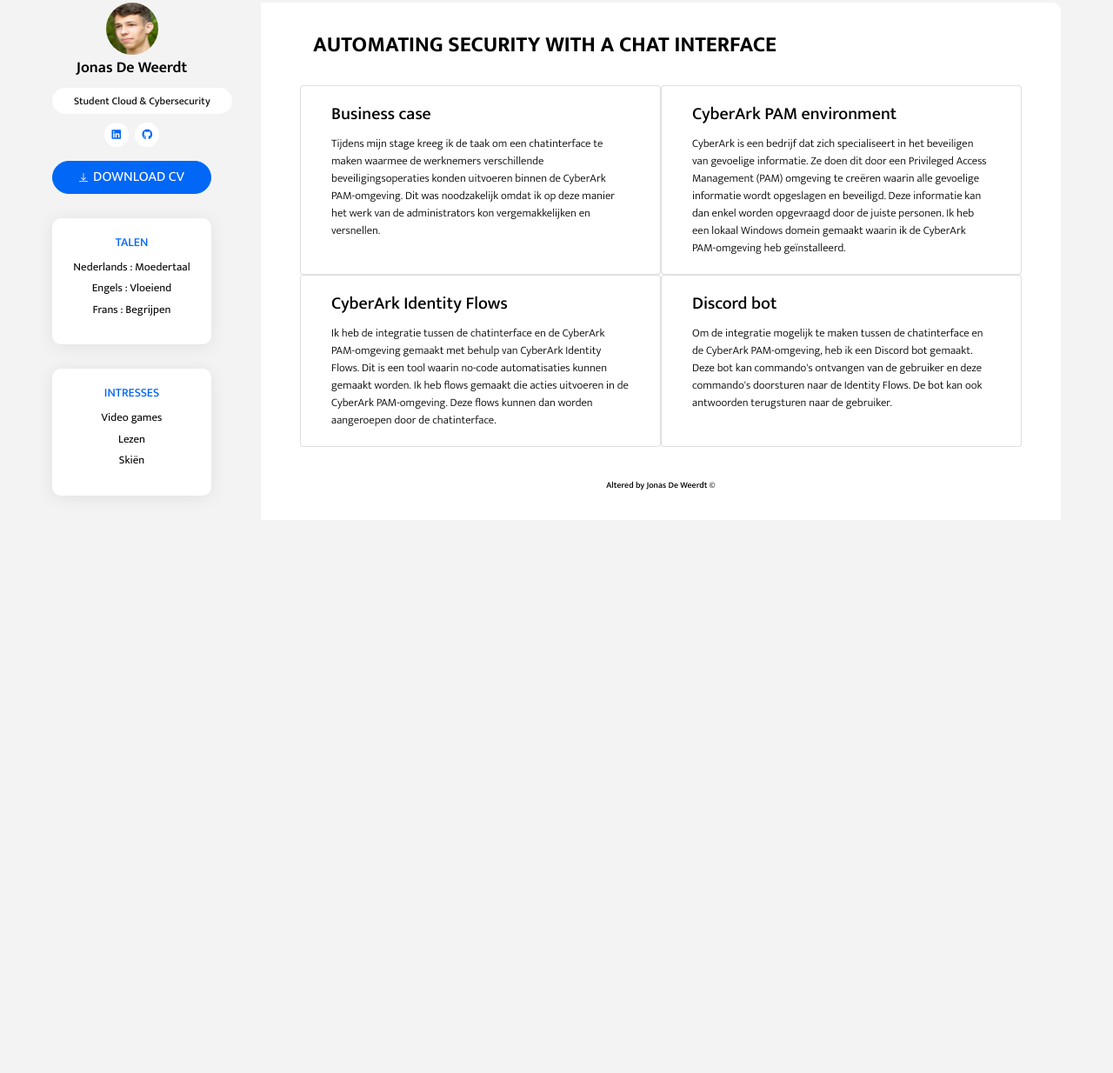
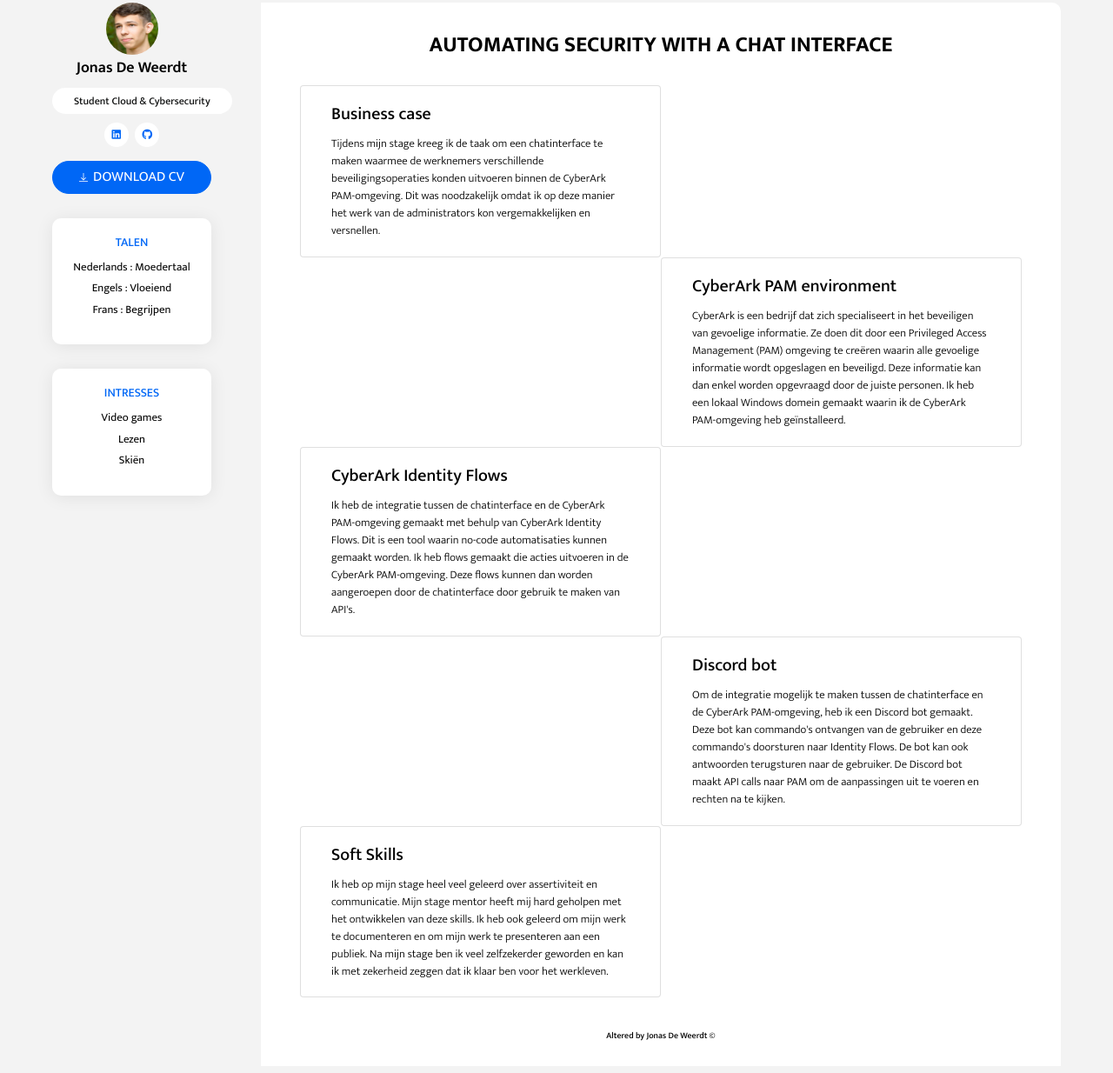
Before and after one commit to JonasDeWeerdt/Portfolio, a website: page stage.html in a window 1280 px wide. Shown: the part 84-1318 px from the top of the page at 87% size. Before the commit the page ends 800 px from the top, so only its background shows below. Drawn offline with Linux system fonts and the light colour scheme.

Commit message:
Stage pagina 'afgemaakt' + Stage bij actiwise aangevuld in timeline

```diff
--- a/stage.html
+++ b/stage.html
@@ -71,9 +71,9 @@
         </aside>
         <main>
             <section class="portfolio-section">
-                <h2 class="section-title">Automating security with a chat interface</h2>
-                <div class="row">
-                    <div class="card col-lg-6">
+                <h2 class="section-title text-center">Automating security with a chat interface</h2>
+                <div class="row ">
+                    <div class="card  col-lg-6">
                         <div class="card-body">
                             <h5 class="card-title">Business case</h5>
                             <p class="card-text">Tijdens mijn stage kreeg ik de taak om een chatinterface
@@ -85,8 +85,12 @@
                         </div>
 
                     </div>
+                    <div class="col-lg-6">
+                    </div>
+                    <div class="col-lg-6">
+                    </div>
                     <div class="card col-lg-6">
-                        <div class="card-body">
+                        <div class="card-body ">
                             <h5 class="card-title">CyberArk PAM environment</h5>
                             <p class="card-text">
                                 CyberArk is een bedrijf dat zich specialiseert in het beveiligen van
@@ -100,6 +104,7 @@
                         </div>
 
                     </div>
+
                     <div class="card col-lg-6">
                         <div class="card-body">
                             <h5 class="card-title">CyberArk Identity Flows</h5>
@@ -107,10 +112,15 @@
                                 PAM-omgeving
                                 gemaakt met behulp van CyberArk Identity Flows. Dit is een tool waarin no-code
                                 automatisaties kunnen gemaakt worden. Ik heb flows gemaakt die acties uitvoeren in de
-                                CyberArk PAM-omgeving. Deze flows kunnen dan worden aangeroepen door de chatinterface.
+                                CyberArk PAM-omgeving. Deze flows kunnen dan worden aangeroepen door de chatinterface
+                                door gebruik te maken van API's.
                             </p>
                         </div>
 
+                    </div>
+                    <div class="col-lg-6">
+                    </div>
+                    <div class="col-lg-6">
                     </div>
                     <div class="card col-lg-6">
                         <div class="card-body">
@@ -118,9 +128,22 @@
                             <p class="card-text">Om de integratie mogelijk te maken tussen de chatinterface en de
                                 CyberArk
                                 PAM-omgeving, heb ik een Discord bot gemaakt. Deze bot kan commando's ontvangen van de
-                                gebruiker en deze commando's doorsturen naar de Identity Flows. De bot kan ook
-                                antwoorden
-                                terugsturen naar de gebruiker.
+                                gebruiker en deze commando's doorsturen naar Identity Flows. De bot kan ook
+                                antwoorden terugsturen naar de gebruiker. De Discord bot maakt API calls naar PAM om de
+                                aanpassingen uit te voeren en rechten na te kijken.
+                            </p>
+                        </div>
+
+                    </div>
+
+                    <div class="card col-lg-6">
+                        <div class="card-body">
+                            <h5 class="card-title">Soft Skills</h5>
+                            <p class="card-text">Ik heb op mijn stage heel veel geleerd over assertiviteit en
+                                communicatie. Mijn stage mentor heeft mij hard geholpen met het ontwikkelen van deze
+                                skills. Ik heb ook geleerd om mijn werk te documenteren en om mijn werk te presenteren
+                                aan een publiek. Na mijn stage ben ik veel zelfzekerder geworden en kan ik met zekerheid
+                                zeggen dat ik klaar ben voor het werkleven.
                             </p>
                         </div>
 
```
Also changed, not shown: index.html (+2 -1 lines).
